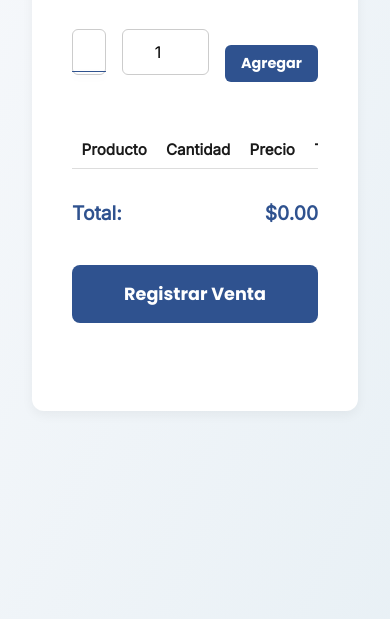
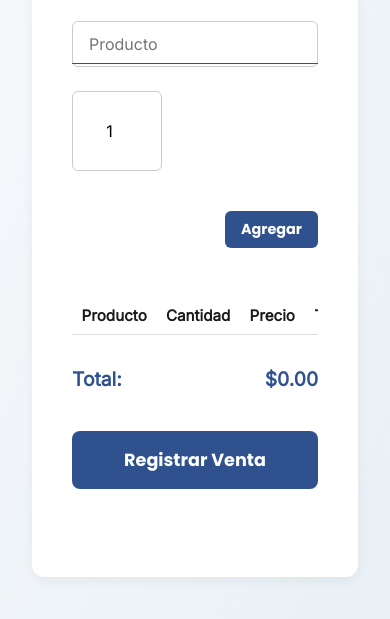
Before and after one commit to irvinforbusinesses/Caja, a website: page index.html in a window 390 px wide. Shown: the part 147-766 px from the top of the page. Drawn offline with Linux system fonts and the light colour scheme.

Commit message:
Update index.html

```diff
--- a/index.html
+++ b/index.html
@@ -178,6 +178,32 @@
     #msg.success {
       color: #188038;
     }
+
+    @media (max-width: 600px) {
+  .item-row {
+    flex-direction: column;
+    align-items: stretch;
+  }
+
+  .autocomplete-container {
+    flex: 1 1 100%;
+    margin-bottom: 0.5rem;
+  }
+
+  .inputs-derecha {
+    display: flex;
+    gap: 1rem;
+    justify-content: flex-start;
+  }
+
+  #cantidad {
+    flex: 0 0 80px;
+  }
+
+  .mini-button {
+    flex: 1;
+  }
+}
   </style>
 </head>
 <body>
```
